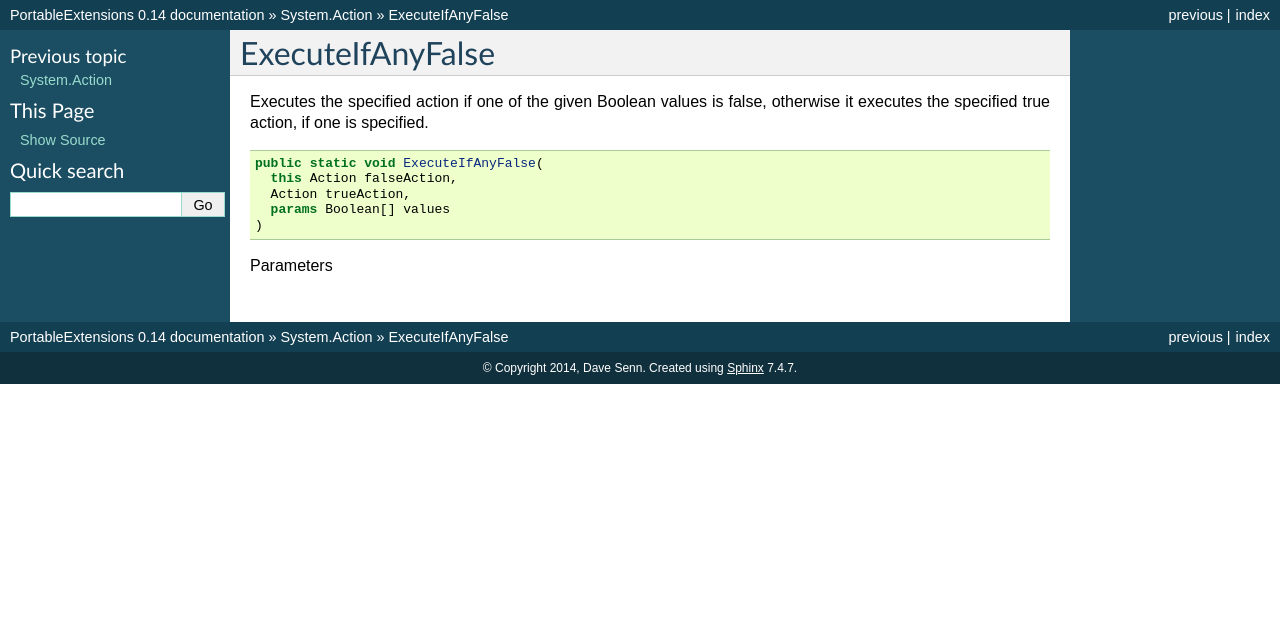
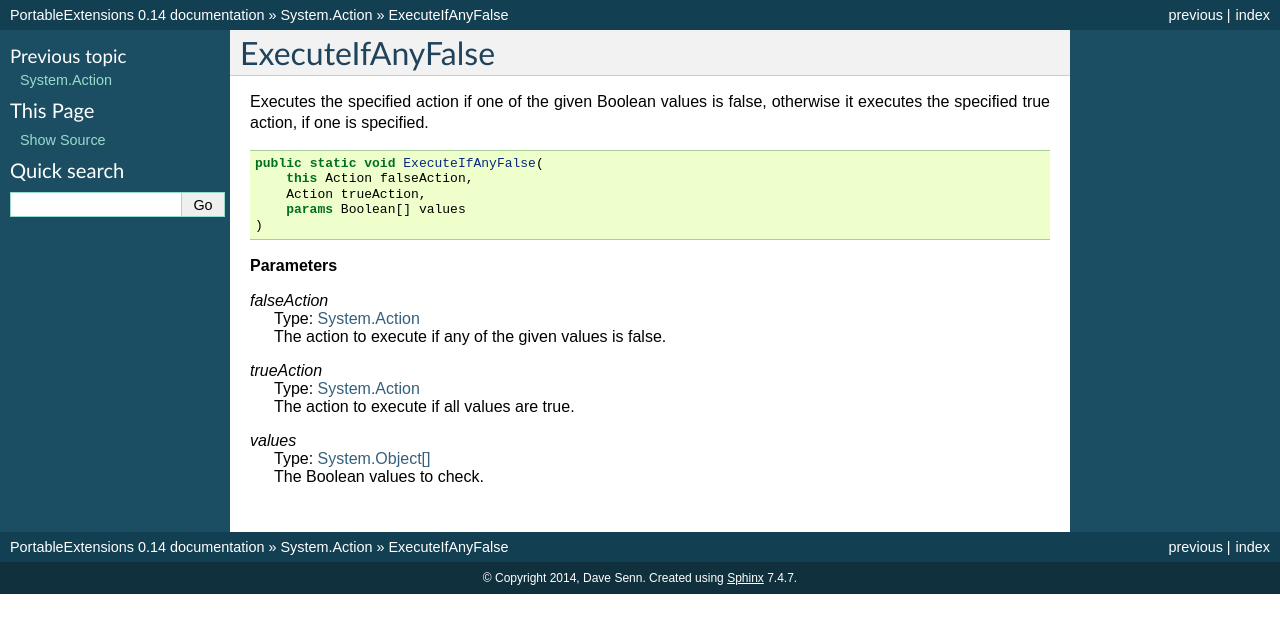
Before and after one commit to DaveSenn/Extend, a Sphinx documentation site: the page built from Docs/source/System.Action/Action.ExecuteIfAnyFalse.rst, in a window 1280 px wide. Shown: the top 633 px of the page. Built offline with Sphinx 7.4.7, drawn with Linux system fonts in a browser that asks for light colours.

Commit message:
toying around with sphinx

```diff
--- a/Docs/source/System.Action/Action.ExecuteIfAnyFalse.rst
+++ b/Docs/source/System.Action/Action.ExecuteIfAnyFalse.rst
@@ -6,9 +6,21 @@ Executes the specified action if one of the given Boolean values is false, other
 .. sourcecode:: csharp
 
     public static void ExecuteIfAnyFalse(
-      this Action falseAction,
-      Action trueAction,
-      params Boolean[] values
+        this Action falseAction,
+        Action trueAction,
+        params Boolean[] values
     )
 
-Parameters
+**Parameters**
+
+| *falseAction*
+|     Type: `System.Action <http://msdn.microsoft.com/en-us/library/system.action/>`_
+|     The action to execute if any of the given values is false.
+
+| *trueAction*
+|     Type: `System.Action <http://msdn.microsoft.com/en-us/library/system.action/>`_
+|     The action to execute if all values are true.
+
+| *values*
+|     Type: `System.Object[] <http://msdn.microsoft.com/en-us/library/system.object/>`_
+|     The Boolean values to check.
```
